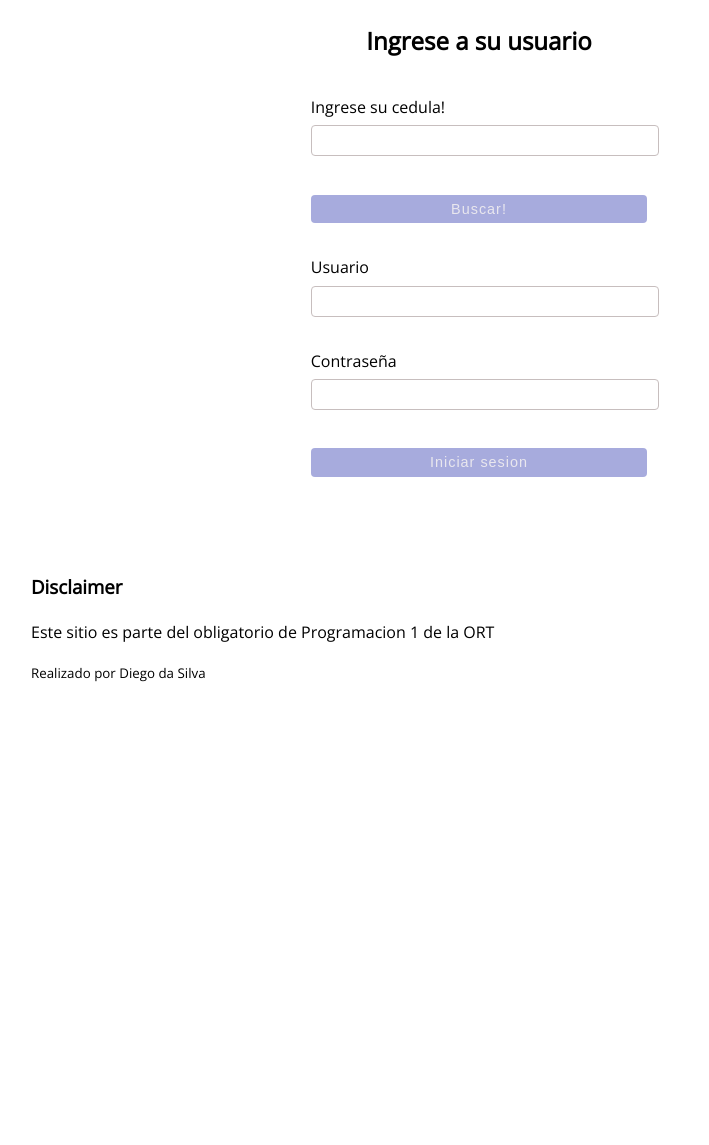
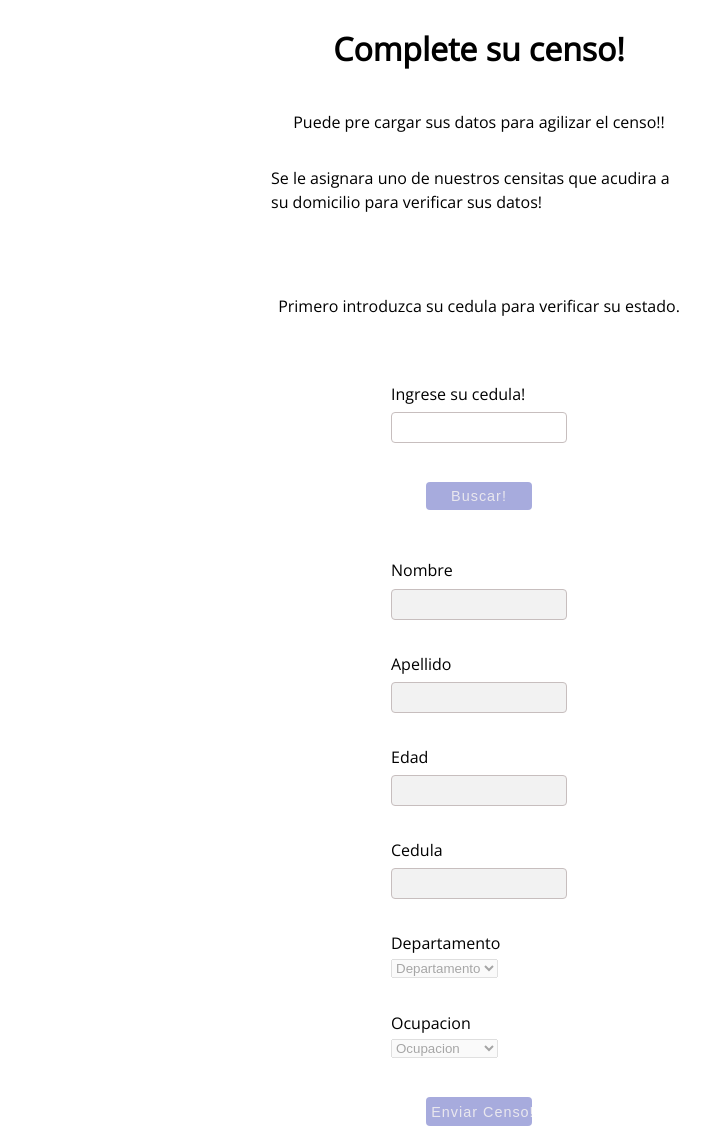
Before and after one commit to DiegoDS30/p1-practicos, a plain HTML site: page obligatorio/censo-formulario.html in a window 1280 px wide. Shown: the part 160-1305 px from the top of the page, without its empty margins (161-870 px from the left). Before the commit the page ends 908 px from the top, so only its background shows below. Drawn offline with nearby package versions, Linux system fonts and the light colour scheme; a web font is replaced by a local one.

Commit message:
Getting dizzy

```diff
--- a/obligatorio/censo-formulario.html
+++ b/obligatorio/censo-formulario.html
@@ -28,7 +28,7 @@
                         <a href="#">Complete su censo!</a>
                     </li>
                     <li>
-                        <a href="./cencsitas/ingreso-censistas.html">Ingreso Censistas</a>
+                        <a href="./censitas/ingreso-censistas.html">Ingreso Censistas</a>
                     </li>
                     <li>
                         <a href="https://censo2023.uy/">Sitio oficial del Censo 2023</a>
@@ -43,32 +43,67 @@
 
         <div class="formulario-ingreso">
 
-            <h2>Ingrese a su usuario</h2>
+            <div class="content">
+                <h1>Complete su censo!</h1>
+                <p>Puede pre cargar sus datos para agilizar el censo!!</p>
+                <p>Se le asignara uno de nuestros censitas que acudira a su domicilio para verificar sus datos!</p><br><br>
+                <p>Primero introduzca su cedula para verificar su estado.</p>
+            </div>
 
-            <form action="" id="ingreso">
+            <form action="" id="censo-user" autocomplete="off">
 
                 <div class="input-caja">
-                    <label for="nbrCedula">Ingrese su cedula!</label>
-                    <input type="number" id="nbrCedula" required>
+                    <label for="nbrBuscarCedula">Ingrese su cedula!</label>
+                    <input type="number" id="nbrBuscarCeduka" required>
                 </div>
 
                 <div class="input-caja boton">
                     <input type="button" value="Buscar!">
                 </div>
 
+                <p id="pEstado"></p>
 
                 <div class="input-caja">
-                    <label for="txtUsuario">Usuario</label>
-                    <input type="text" id="txtUsuario" required>
+                    <label for="txtNombre">Nombre</label>
+                    <input type="text" id="txtNombre" required disabled>
                 </div>
 
                 <div class="input-caja">
-                    <label for="txtPass">Contraseña</label>
-                    <input type="password" id="txtPass" required>
+                    <label for="txtApellido">Apellido</label>
+                    <input type="text" id="txtApellido" required disabled>
+                </div>
+
+                <div class="input-caja">
+                    <label for="nbrEdad">Edad</label>
+                    <input type="number" id="nbrEdad" min="0" max="130" required disabled>
+                </div>
+
+                <div class="input-caja">
+                    <label for="nbrCedula">Cedula</label>
+                    <input type="number" id="nbrCedula" required disabled>
+                </div>
+
+                <div class="input-caja select">
+                    <label for="sltDepartamento">Departamento</label>
+                    <select id="sltDepartamento" required disabled>
+                        <option value="0">Departamento</option>
+                        <option value="1">Montevideo</option>
+                    </select>
+                </div>
+
+                <div class="input-caja select">
+                    <label for="sltOcupacion">Ocupacion</label>
+                    <select id="sltOcupacion" required disabled>
+                        <option value="0">Ocupacion</option>
+                        <option value="1">Dependiente</option>
+                        <option value="2">Independiente</option>
+                        <option value="3">Estudiante</option>
+                        <option value="4">No trabaja</option>
+                    </select>
                 </div>
 
                 <div class="input-caja boton">
-                    <input type="submit" value="Iniciar sesion">
+                    <input type="submit" value="Enviar Censo!" disabled>
                 </div>
 
             </form>
--- a/obligatorio/styles/forms.css
+++ b/obligatorio/styles/forms.css
@@ -5,6 +5,11 @@
     justify-content: space-between;
     align-items: center;
     margin: 1rem 15rem;
+}
+
+form {
+    width: 50%;
+    margin-top: 2rem;
 }
 
 .input-caja {
@@ -20,16 +25,33 @@
     border: 1.5px solid #C7BEBE;
     border-radius: 4px;
     transition: all 0.3s ease;
+    box-sizing: border-box;
+    -moz-box-sizing: border-box;
 }
 
 .input-caja input:focus {
     border-color: #4070f4;
 }
 
+.boton {
+    display: flex;
+    justify-content: center;
+    align-items: center;
+}
+
 .input-caja.boton input {
+    width: 60%;
     background-color: #A7ABDD;
     letter-spacing: 1px;
     border: none;
     color: #E9E7EE;
     cursor: pointer;
 }
+
+input:disabled {
+    background-color: rgba(128, 128, 128, 0.103);
+}
+
+input:invalid {
+    outline: red;
+}
--- a/obligatorio/styles/styles.css
+++ b/obligatorio/styles/styles.css
@@ -64,6 +64,13 @@ li a:hover {
 
 /* Main - INICIO*/
 
+.content {
+    display: flex;
+    flex-direction: column;
+    align-items: center;
+    justify-content: center;
+}
+
 .censistas-menu a {
     text-decoration: none;
     color: rgb(105, 105, 105);
@@ -87,3 +94,13 @@ footer {
 }
 
 /* Footer - FIN */
+
+input::-webkit-outer-spin-button,
+input::-webkit-inner-spin-button {
+    -webkit-appearance: none;
+    margin: 0;
+}
+
+input[type=number] {
+    -moz-appearance: textfield;
+}
```
Also changed, not shown: obligatorio/censitas/censistas-vista.html (renamed from obligatorio/cencsitas/censistas-vista.html, +2 -2 lines), obligatorio/censitas/ingreso-censistas.html (renamed from obligatorio/cencsitas/registro-censistas.html, +13 -39 lines), obligatorio/censitas/registro-censistas.html (renamed from obligatorio/cencsitas/ingreso-censistas.html, +43 -13 lines), obligatorio/datos/db.json (added, +28 -0 lines), obligatorio/index.html (+1 -1 lines), obligatorio/js/init.js (added, +16 -0 lines), obligatorio/js/registro-censitas.js (added, +83 -0 lines), obligatorio/js/main.js (deleted).
